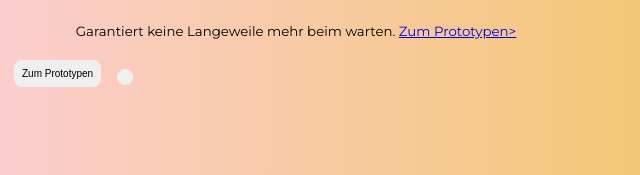
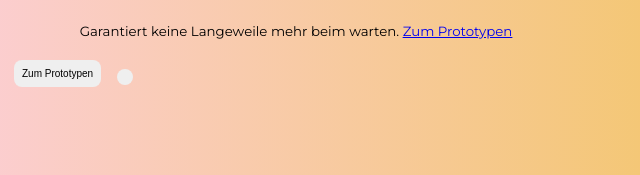
Before and after one commit to voelkely/Konzeption, a plain HTML site: page Tag_der_Medien/index.html in a window 1280 px wide. Shown: the part 202-377 px from the top of the page, 344-984 px from the left. Drawn offline with Linux system fonts and the light colour scheme.

Commit message:
Update index.html

```diff
--- a/Tag_der_Medien/index.html
+++ b/Tag_der_Medien/index.html
@@ -14,7 +14,7 @@
     <h1 class="anfang">5 minute </h1>
     <h1 class="ende">Nonsense </h1>
     <p class="headline">Garantiert keine Langeweile mehr beim warten.
-	    <a href="https://voelkely.github.io/Konzeption/Tag_der_Medien/index.html">Zum Prototypen></a>
+	    <a href="https://voelkely.github.io/Konzeption/Konzeption/Client/index.html">Zum Prototypen</a>
 	</p>
 
 	<section>
```
